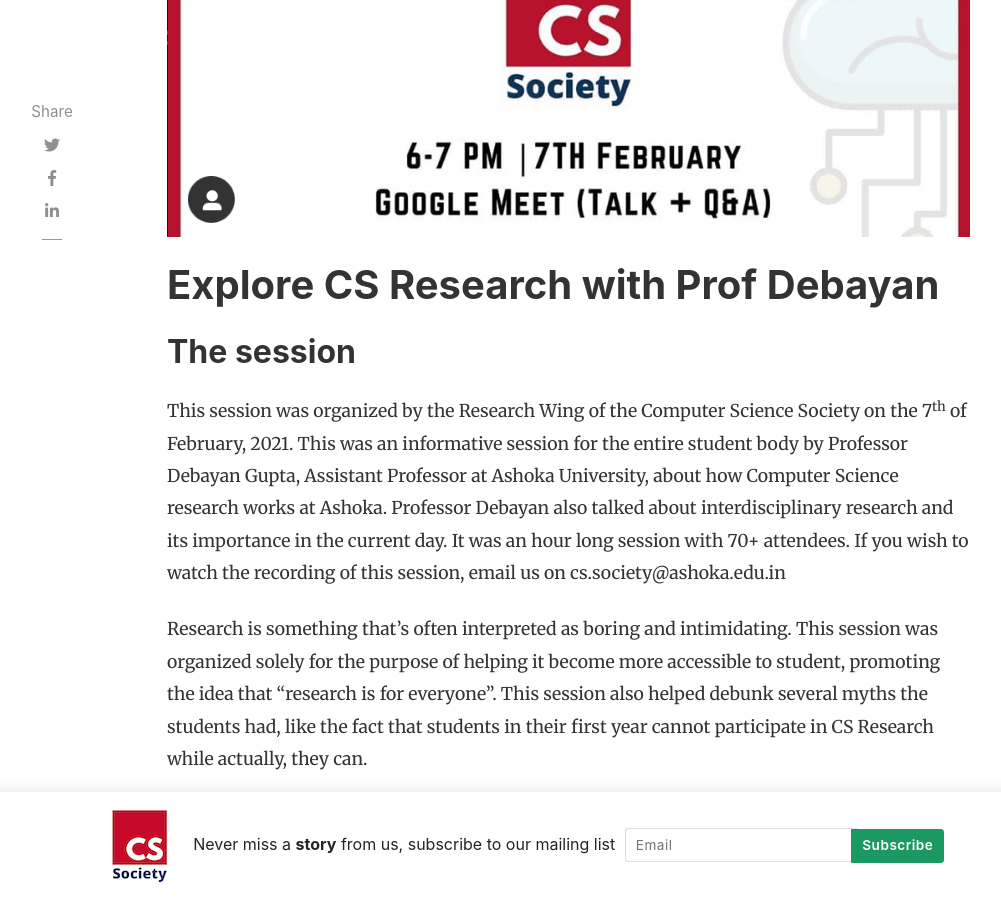
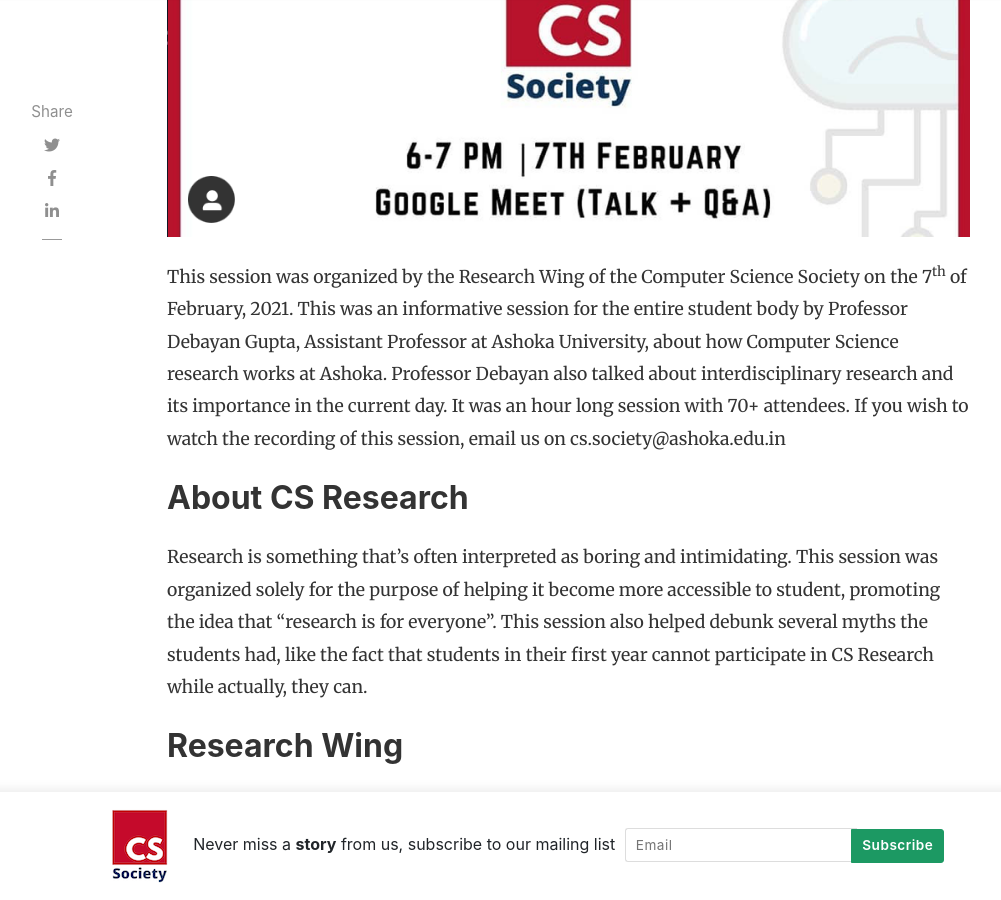
Before and after one commit to kxenak/cs-ashoka.github.io, a Jekyll site: the page built from _posts/2021-02-07-cs-research-debg.md, in a window 1280 px wide and 900 px high, scrolled down 2055 px. Shown: the whole window, without its empty margins (118-1119 px from the left). Built offline with Jekyll 4.4.1, drawn with Linux system fonts in a browser that asks for light colours; nearby versions of some CDN libraries; comment, search, counter and statistics services are not loaded.

Commit message:
Update 2021-02-07-cs-research-debg.md

```diff
--- a/_posts/2021-02-07-cs-research-debg.md
+++ b/_posts/2021-02-07-cs-research-debg.md
@@ -5,10 +5,9 @@ author: manish
 categories: [ research ]
 image: assets/images/debg.png
 ---
-# Explore CS Research with Prof Debayan
+This session was organized by the Research Wing of the Computer Science Society on the 7<sup>th</sup> of February, 2021. This was an informative session for the entire student body by Professor Debayan Gupta, Assistant Professor at Ashoka University, about how Computer Science research works at Ashoka. Professor Debayan also talked about interdisciplinary research and its importance in the current day. It was an hour long session with 70+ attendees. If you wish to watch the recording of this session, email us on cs.society@ashoka.edu.in
 
-## The session
-This session was organized by the Research Wing of the Computer Science Society on the 7<sup>th</sup> of February, 2021. This was an informative session for the entire student body by Professor Debayan Gupta, Assistant Professor at Ashoka University, about how Computer Science research works at Ashoka. Professor Debayan also talked about interdisciplinary research and its importance in the current day. It was an hour long session with 70+ attendees. If you wish to watch the recording of this session, email us on cs.society@ashoka.edu.in
+## About CS Research
 
 Research is something that's often interpreted as boring and intimidating. This session was organized solely for the purpose of helping it become more accessible to student, promoting the idea that "research is for everyone". This session also helped debunk several myths the students had, like the fact that students in their first year cannot participate in CS Research while actually, they can.
 
```
